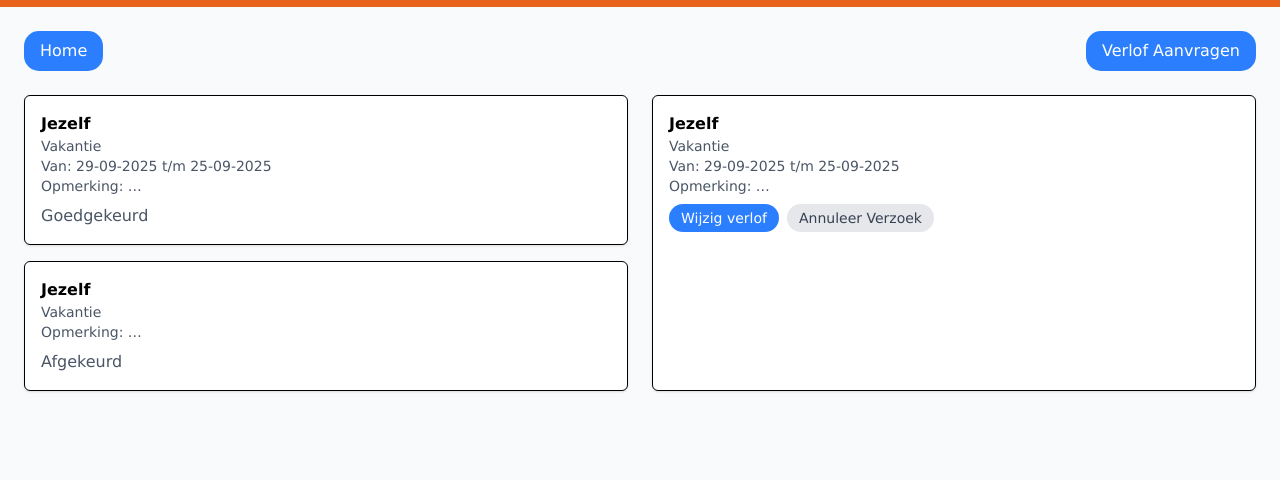
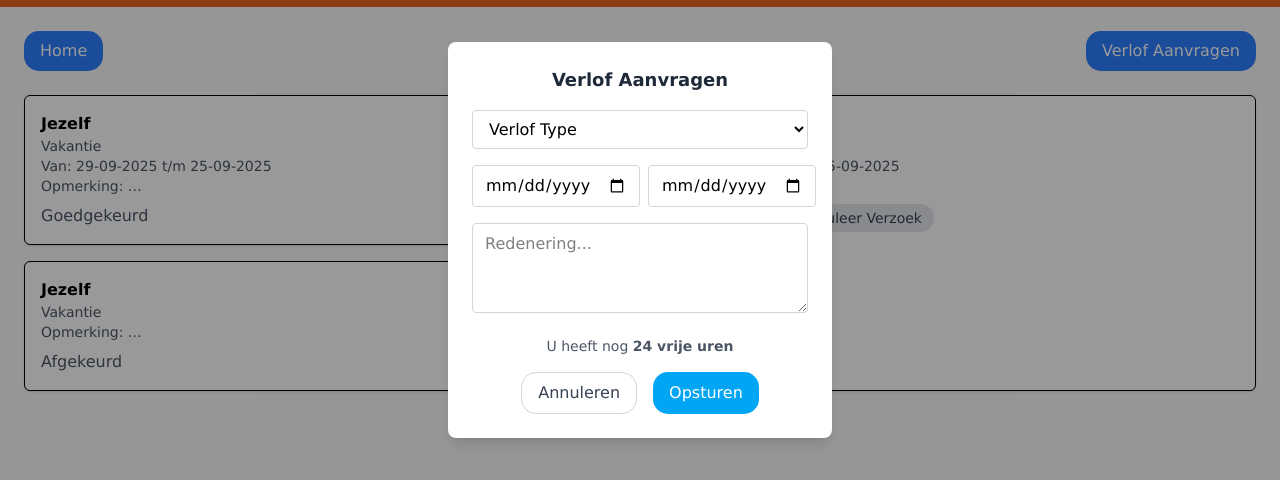
Before and after one commit to Ruveydabal/GeoProfs, a React (Vite) app: page /verlofoverzicht in a window 1280 px wide. Both pictures are taken after a click on the button "Verlof Aanvragen". Shown: the part 160-640 px from the top of the page. Built offline with nearby package versions, Linux system fonts and the light colour scheme.

Commit message:
Functie VerlofAanVraag toegevoegd

```diff
--- a/src/components/BevestigingsVenster.jsx
+++ b/src/components/BevestigingsVenster.jsx
@@ -7,13 +7,13 @@ function BevestigingsVenster({ zichtbaar, tekst, onBevestig, onAnnuleer }) {
         <div className="flex justify-center gap-4">
           <button
             onClick={onAnnuleer}
-            className="border border-gray-300 hover:bg-gray-100 text-gray-700 px-4 py-2 rounded-[15px] "
+            className="border border-gray-300 text-gray-700 px-4 py-2 rounded-[15px] "
           >
             Nee
           </button>
           <button
             onClick={onBevestig}
-            className="bg-sky-500 hover:bg-sky-600 text-white px-4 py-2 rounded-[15px] "
+            className="bg-sky-500 text-white px-4 py-2 rounded-[15px] "
           >
             Ja
           </button>
--- /dev/null
+++ b/src/components/VerlofAanvraagVenster.jsx
@@ -0,0 +1,77 @@
+import React, { useState } from "react";
+
+function VerlofAanvraagVenster({ zichtbaar, opSluiten, opVersturen }) {
+  const [verlofType, setVerlofType] = useState("");
+  const [startDatum, setStartDatum] = useState("");
+  const [eindDatum, setEindDatum] = useState("");
+  const [redenering, setRedenering] = useState("");
+
+  if (!zichtbaar) return null;
+
+  return (
+    <div className="fixed inset-0 bg-black/40 flex items-center justify-center z-50">
+      <div className="bg-white rounded-lg shadow-lg p-6 w-96 text-center">
+        <h2 className="text-lg font-semibold text-gray-800 mb-4">
+          Verlof Aanvragen
+        </h2>
+
+        <select
+          className="w-full border border-gray-300 rounded px-3 py-2 mb-4 focus:outline-none focus:ring-2 focus:ring-sky-500"
+          value={verlofType}
+          onChange={(e) => setVerlofType(e.target.value)}
+        >
+          <option value="">Verlof Type</option>
+          <option value="vakantie">Vakantie</option>
+          <option value="ziekteverlof">Ziekteverlof</option>
+          <option value="ander">Ander</option>
+        </select>
+
+        <div className="flex gap-2 mb-4">
+          <input
+            type="date"
+            className="w-1/2 border border-gray-300 rounded px-3 py-2 focus:outline-none focus:ring-2 focus:ring-sky-500"
+            value={startDatum}
+            onChange={(e) => setStartDatum(e.target.value)}
+          />
+          <input
+            type="date"
+            className="w-1/2 border border-gray-300 rounded px-3 py-2 focus:outline-none focus:ring-2 focus:ring-sky-500"
+            value={eindDatum}
+            onChange={(e) => setEindDatum(e.target.value)}
+          />
+        </div>
+
+        <textarea
+          className="w-full border border-gray-300 rounded px-3 py-2 mb-4 focus:outline-none focus:ring-2 focus:ring-sky-500"
+          placeholder="Redenering..."
+          rows="3"
+          value={redenering}
+          onChange={(e) => setRedenering(e.target.value)}
+        />
+
+        <p className="text-sm text-gray-600 mb-4">
+          U heeft nog <span className="font-semibold">24 vrije uren</span>
+        </p>
+
+        <div className="flex justify-center gap-4">
+          <button
+            onClick={opSluiten}
+            className="border border-gray-300  text-gray-700 px-4 py-2 rounded-[15px]"
+          >
+            Annuleren
+          </button>
+          <button
+            onClick={() =>
+              opVersturen({ verlofType, startDatum, eindDatum, redenering })
+            }
+            className="bg-sky-500  text-white px-4 py-2 rounded-[15px]"
+          >
+            Opsturen
+          </button>
+        </div>
+      </div>
+    </div>
+  );
+}
+
+export default VerlofAanvraagVenster;
--- a/src/pages/VerlofoverzichtMedewerker.jsx
+++ b/src/pages/VerlofoverzichtMedewerker.jsx
@@ -1,28 +1,44 @@
 import Header from "../components/Header.jsx";
 import BevestigingsVenster from "../components/BevestigingsVenster.jsx";
+import VerlofAanvraagVenster from "../components/VerlofaanvraagVenster.jsx";
 import { useState } from "react";
 
 function Verlofoverzicht() {
+  // === Annuleer bevestiging venster ===
   const [toonVenster, stelToonVensterIn] = useState(false);
-
   const openVenster = () => stelToonVensterIn(true);
   const sluitVenster = () => stelToonVensterIn(false);
 
   const bevestigAnnulering = () => {
-
     console.log("Verzoek geannuleerd!");
     stelToonVensterIn(false);
   };
+
+  // === Verlof aanvraag venster ===
+  const [toonVerlofVenster, stelToonVerlofVensterIn] = useState(false);
+
+  const openVerlofVenster = () => stelToonVerlofVensterIn(true);
+  const sluitVerlofVenster = () => stelToonVerlofVensterIn(false);
+
+  const verstuurVerlof = (data) => {
+    console.log("Verzonden verlofaanvraag:", data);
+    // Hier kun je straks een API-call naar Laravel maken
+    stelToonVerlofVensterIn(false);
+  };
+
   return (
     <div className="min-h-screen bg-gray-50">
       <Header />
 
       <div className="p-6">
         <div className="flex justify-between items-center mb-6">
-          <button className="bg-blue-500 hover:bg-blue-600 text-white font-medium px-4 py-2 rounded-[15px] ">
+          <button className="bg-blue-500  text-white font-medium px-4 py-2 rounded-[15px] ">
             Home
           </button>
-          <button className="bg-blue-500 hover:bg-blue-600 text-white font-medium px-4 py-2 rounded-[15px] ">
+          <button
+            onClick={openVerlofVenster}
+            className="bg-blue-500  text-white font-medium px-4 py-2 rounded-[15px] "
+          >
             Verlof Aanvragen
           </button>
         </div>
@@ -57,22 +73,34 @@ function Verlofoverzicht() {
             <p className="text-sm text-gray-600 mb-2">Opmerking: …</p>
 
             <div className="flex gap-2 mt-2">
-              <button className="bg-blue-500 hover:bg-blue-600 text-white px-3 py-1 rounded-[15px]  text-sm">
+              <button className="bg-blue-500  text-white px-3 py-1 rounded-[15px]  text-sm">
                 Wijzig verlof
               </button>
-              <button  onClick={openVenster} className="bg-gray-200 hover:bg-gray-300 text-gray-700 px-3 py-1 rounded-[15px] text-sm">
+              <button
+                onClick={openVenster}
+                className="bg-gray-200  text-gray-700 px-3 py-1 rounded-[15px] text-sm"
+              >
                 Annuleer Verzoek
               </button>
             </div>
           </div>
         </div>
       </div>
+
+      {/* Bevestigingsvenster */}
       <BevestigingsVenster
         zichtbaar={toonVenster}
         tekst="Weet u zeker dat u dit verzoek wilt annuleren?"
         onBevestig={bevestigAnnulering}
         onAnnuleer={sluitVenster}
       />
+
+      {/* Verlof aanvraag venster */}
+      <VerlofAanvraagVenster
+        zichtbaar={toonVerlofVenster}
+        opSluiten={sluitVerlofVenster}
+        opVersturen={verstuurVerlof}
+      />
     </div>
   );
 }
```
